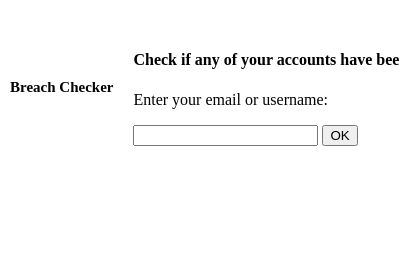
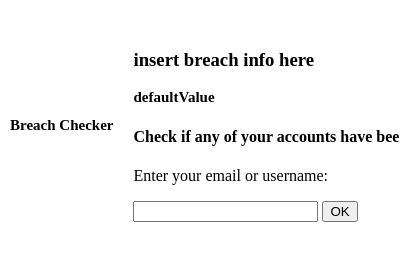
Before and after one commit to kennethkoch/Breach-Alert, a browser extension: page src/html/popup.html in a window 400 px wide. Shown: the top 260 px of the page. Drawn offline with Linux system fonts and the light colour scheme.

Commit message:
added functionality to popup.js

```diff
--- a/src/html/popup.html
+++ b/src/html/popup.html
@@ -37,6 +37,8 @@
     <div id="container">
       <h1>Breach Checker</h1>
     <div style="padding: 20px 20px 20px 20px;">
+        <h3>insert breach info here</h3>
+        <h1 id='test'>test</h1>
         <h4>Check if any of your accounts have been affected:</h4>
         <p>Enter your email or username: </p>
         <input id="name_textbox" />
--- a/src/html/popup.js
+++ b/src/html/popup.js
@@ -20,10 +20,22 @@ document.addEventListener('DOMContentLoaded', () => {
 function myAction(input) {
   console.log(`input value is : ${input.value}`);
   alert(`The entered data is : ${input.value}`);
+
+  chrome.storage.onChanged.addListener((changes, areaName) => {
+    console.log(changes);
+  })
+}
+
+chrome.storage.local.get({respVal: 'defaultValue'}, function(items) {
+    // Do something with items.keyName
+    console.log(items.respVal);
+    document.getElementById('test').textContent = items.respVal
+});
+
+
 //   // do processing with data
 //   // you need to right click the extension icon and choose "inspect popup"
 //   // to view the messages appearing on the console.
-}
 //
 // function documentEvents() {
 //   document.getElementById('ok_btn').addEventListener('click', () => {
```
